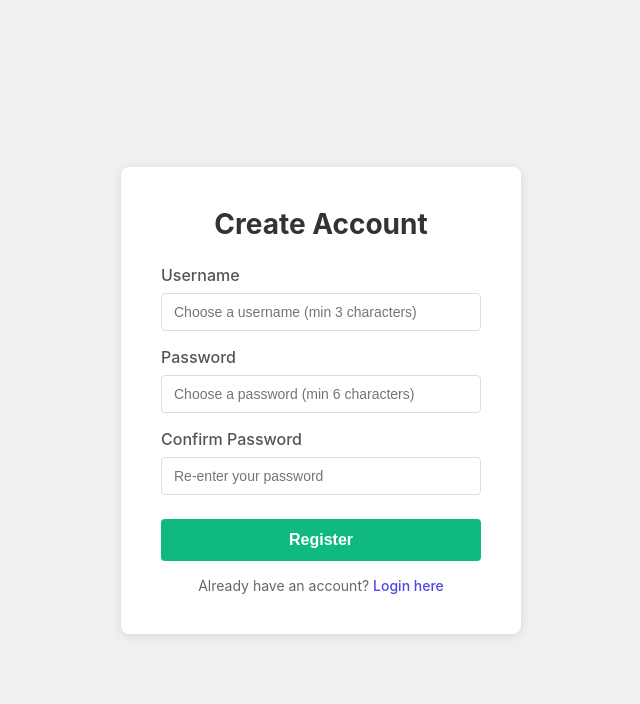
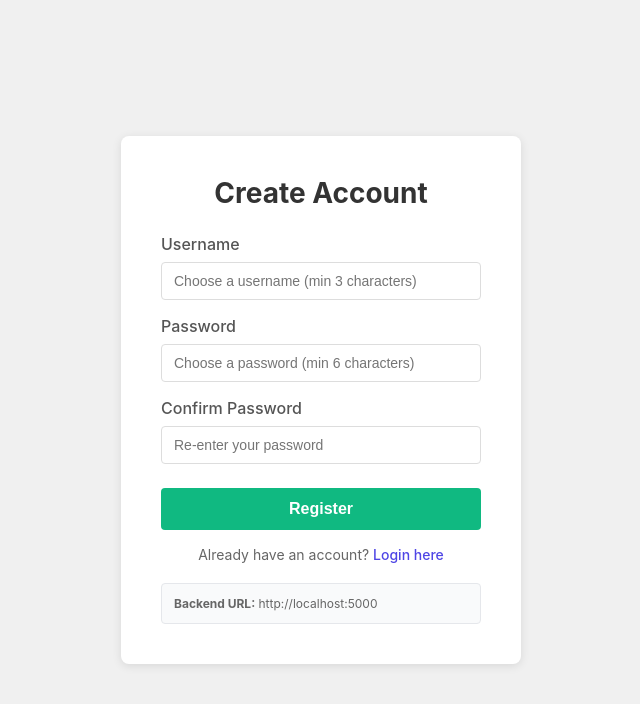
Before and after one commit to taasezer/StockSenseAI, a React (Vite) app in the folder frontend/: page /register in a window 1280 px wide. Shown: the top 704 px of the page, without its empty margins (319-959 px from the left). Built offline with nearby package versions, Linux system fonts and the light colour scheme.

Commit message:
feat: Implement user registration page with form handling, client-side validation, and API integration.

```diff
--- a/frontend/src/pages/Register.tsx
+++ b/frontend/src/pages/Register.tsx
@@ -35,8 +35,11 @@ const Register = () => {
     }
 
     try {
+      const apiUrl = import.meta.env.VITE_API_URL || 'http://localhost:5000'
+      console.log('Attempting to register at:', `${apiUrl}/api/auth/register`)
+
       // Call backend API
-      const response = await fetch(`${import.meta.env.VITE_API_URL || 'http://localhost:5000'}/api/auth/register`, {
+      const response = await fetch(`${apiUrl}/api/auth/register`, {
         method: 'POST',
         headers: {
           'Content-Type': 'application/json',
@@ -44,16 +47,36 @@ const Register = () => {
         body: JSON.stringify({ username, password }),
       })
 
+      console.log('Response status:', response.status)
+
       if (!response.ok) {
-        const errorData = await response.text().catch(() => 'Registration failed')
-        throw new Error(errorData || 'Registration failed')
+        const contentType = response.headers.get('content-type')
+        let errorMessage = 'Registration failed'
+
+        if (contentType && contentType.includes('application/json')) {
+          const errorData = await response.json()
+          errorMessage = errorData.message || errorData.title || 'Registration failed'
+        } else {
+          errorMessage = await response.text()
+        }
+
+        throw new Error(errorMessage)
       }
 
       // Success!
       setSuccess(true)
       setTimeout(() => navigate('/login'), 2000)
     } catch (err: any) {
-      setError(err.message || 'Registration failed. Username may already exist.')
+      console.error('Registration error:', err)
+
+      // Daha detaylı error mesajı
+      if (err.message === 'Failed to fetch') {
+        setError('Cannot connect to server. Please make sure backend is running on http://localhost:5000')
+      } else if (err.message.includes('NetworkError') || err.message.includes('CORS')) {
+        setError('Network error. Check CORS settings or backend connection.')
+      } else {
+        setError(err.message || 'Registration failed. Username may already exist.')
+      }
     } finally {
       setLoading(false)
     }
@@ -93,7 +116,8 @@ const Register = () => {
             border: '1px solid #fcc',
             borderRadius: '4px',
             color: '#c33',
-            textAlign: 'center'
+            fontSize: '13px',
+            lineHeight: '1.4'
           }}>
             {error}
           </div>
@@ -229,6 +253,19 @@ const Register = () => {
             Login here
           </a>
         </div>
+
+        {/* Debug info */}
+        <div style={{
+          marginTop: '20px',
+          padding: '12px',
+          backgroundColor: '#f9fafb',
+          border: '1px solid #e5e7eb',
+          borderRadius: '4px',
+          fontSize: '12px',
+          color: '#666'
+        }}>
+          <strong>Backend URL:</strong> {import.meta.env.VITE_API_URL || 'http://localhost:5000'}
+        </div>
       </div>
     </div>
   )
```
